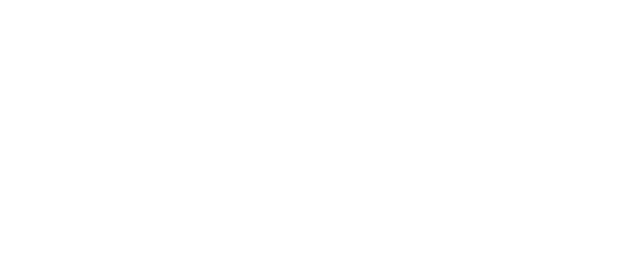
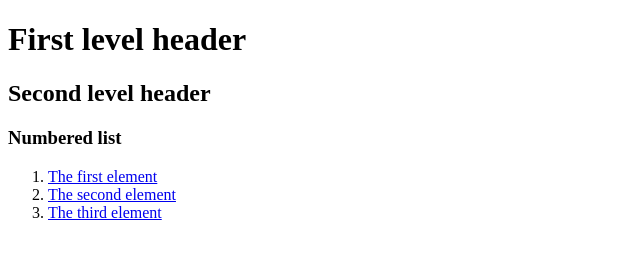
Before and after one commit to Erxi41/task-html, a website: page src/index.html in a window 1280 px wide. Shown: the whole page, without its empty margins (0-640 px from the left). Drawn offline with Linux system fonts and the light colour scheme.

Commit message:
Задание по HTML

```diff
--- a/src/index.html
+++ b/src/index.html
@@ -3,5 +3,27 @@
     <head>
         <title>HTML</title>
     </head>
-    <body></body>
+    <body>
+        <h1>First level header</h1>
+        <h2>Second level header</h2>
+        <h3>Numbered list</h3>
+        <ol>
+            <li>
+                <a href="https://new-edu.tensor.ru/course/view.php?id=157"
+                    >The first element</a
+                >
+            </li>
+            <li>
+                <a href="https://new-edu.tensor.ru/user/index.php?id=157"
+                    >The second element</a
+                >
+            </li>
+            <li>
+                <a
+                    href="https://new-edu.tensor.ru/admin/tool/lp/coursecompetencies.php?courseid=157"
+                    >The third element</a
+                >
+            </li>
+        </ol>
+    </body>
 </html>
```
Also changed, not shown: 1 other file.
